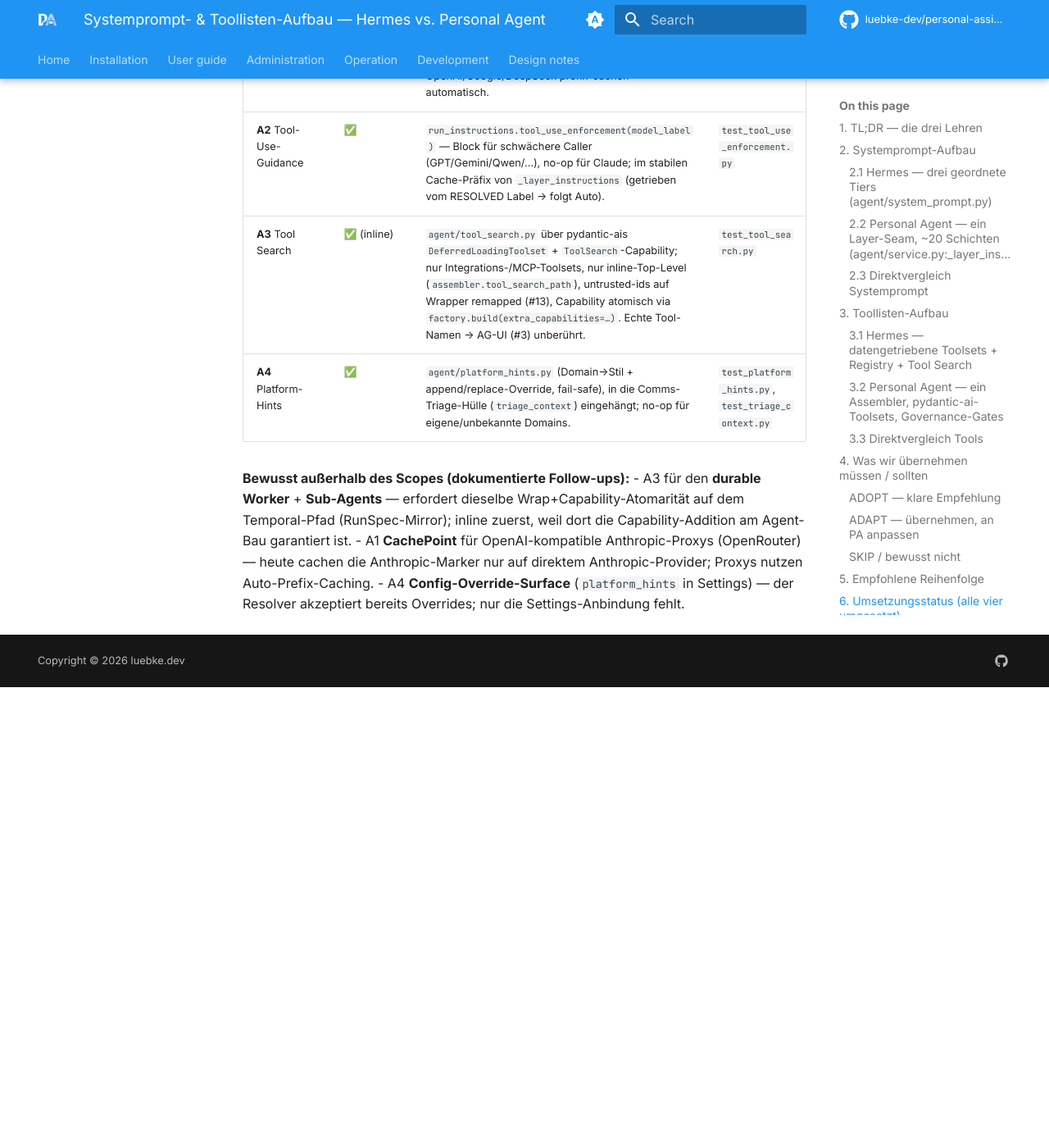
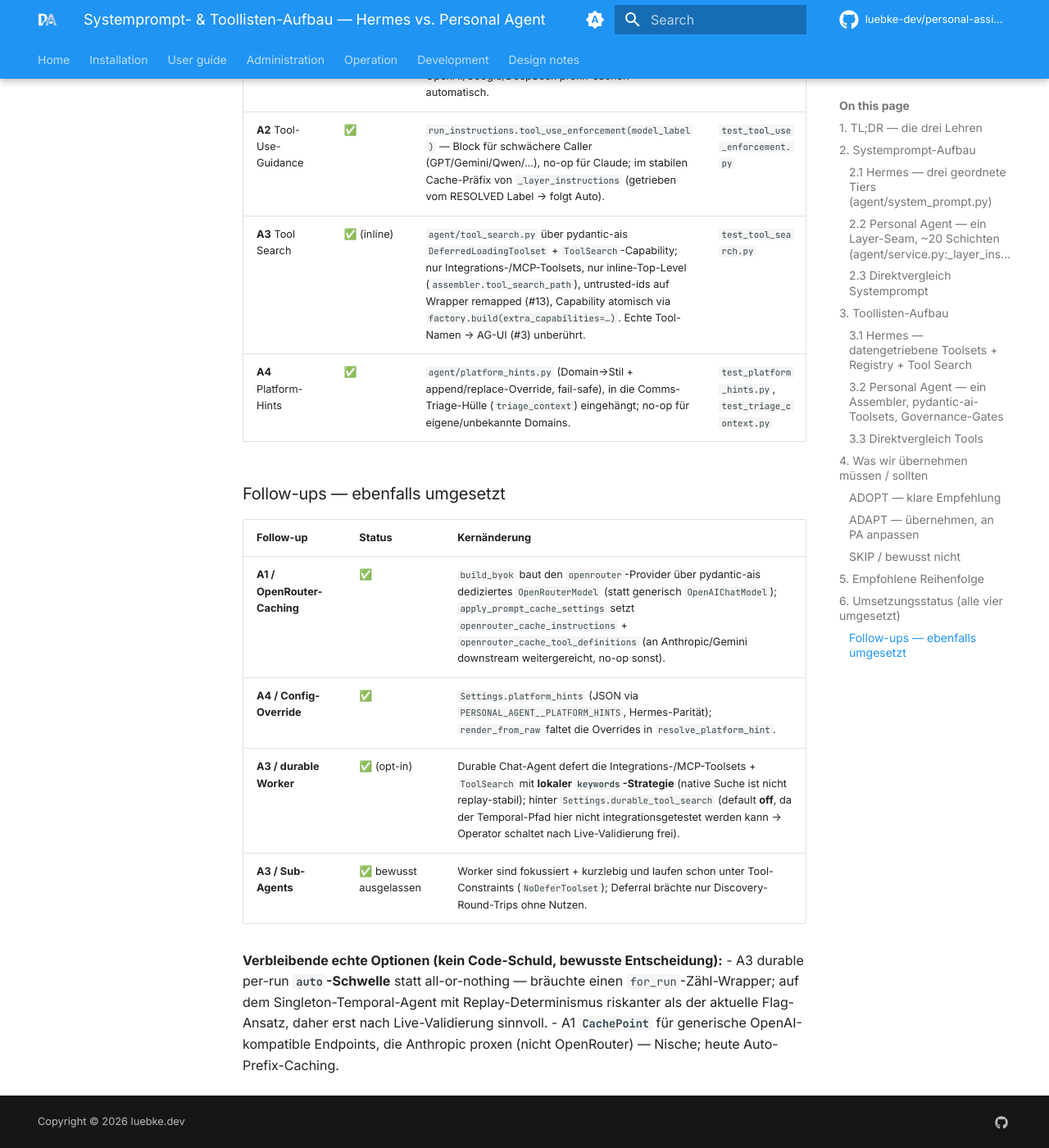
Before and after one commit to personal-agent-org/docs, an MkDocs documentation site: the page built from docs/comparisons/prompt-and-toolset-assembly.md, in a window 1280 px wide and 1400 px high, scrolled down 8231 px. Shown: the whole window at 82% size. Built offline with MkDocs 1.6.1 and Material for MkDocs 9.7.7, drawn with Linux system fonts in a browser that asks for light colours; comment, search, counter and statistics services are not loaded; before the commit the page ends 9069 px from its top, so only the background shows below that.

Commit message:
docs: record Hermes adoption follow-ups (OpenRouter cache, A4 override, durable A3)
Co-Authored-By: Claude Opus 4.8 (1M context) <noreply@anthropic.com>
Claude-Session: https://claude.ai/code/session_01JTnjHyrKkUbEBz3D2zmNRK

```diff
--- a/docs/comparisons/prompt-and-toolset-assembly.md
+++ b/docs/comparisons/prompt-and-toolset-assembly.md
@@ -286,11 +286,18 @@ e2e-/`requires_services`-/`requires_llm`-Tests laufen nur mit lokaler DB/LLM.
 | **A3** Tool Search | ✅ (inline) | `agent/tool_search.py` über pydantic-ais `DeferredLoadingToolset` + `ToolSearch`-Capability; nur Integrations-/MCP-Toolsets, nur inline-Top-Level (`assembler.tool_search_path`), untrusted-ids auf Wrapper remapped (#13), Capability atomisch via `factory.build(extra_capabilities=…)`. Echte Tool-Namen → AG-UI (#3) unberührt. | `test_tool_search.py` |
 | **A4** Platform-Hints | ✅ | `agent/platform_hints.py` (Domain→Stil + append/replace-Override, fail-safe), in die Comms-Triage-Hülle (`triage_context`) eingehängt; no-op für eigene/unbekannte Domains. | `test_platform_hints.py`, `test_triage_context.py` |
 
-**Bewusst außerhalb des Scopes (dokumentierte Follow-ups):**
-- A3 für den **durable Worker** + **Sub-Agents** — erfordert dieselbe Wrap+Capability-Atomarität
-  auf dem Temporal-Pfad (RunSpec-Mirror); inline zuerst, weil dort die Capability-Addition am
-  Agent-Bau garantiert ist.
-- A1 **CachePoint** für OpenAI-kompatible Anthropic-Proxys (OpenRouter) — heute cachen die
-  Anthropic-Marker nur auf direktem Anthropic-Provider; Proxys nutzen Auto-Prefix-Caching.
-- A4 **Config-Override-Surface** (`platform_hints` in Settings) — der Resolver akzeptiert bereits
-  Overrides; nur die Settings-Anbindung fehlt.
+### Follow-ups — ebenfalls umgesetzt
+
+| Follow-up | Status | Kernänderung |
+|-----------|--------|--------------|
+| **A1 / OpenRouter-Caching** | ✅ | `build_byok` baut den `openrouter`-Provider über pydantic-ais dediziertes `OpenRouterModel` (statt generisch `OpenAIChatModel`); `apply_prompt_cache_settings` setzt `openrouter_cache_instructions` + `openrouter_cache_tool_definitions` (an Anthropic/Gemini downstream weitergereicht, no-op sonst). |
+| **A4 / Config-Override** | ✅ | `Settings.platform_hints` (JSON via `PERSONAL_AGENT__PLATFORM_HINTS`, Hermes-Parität); `render_from_raw` faltet die Overrides in `resolve_platform_hint`. |
+| **A3 / durable Worker** | ✅ (opt-in) | Durable Chat-Agent defert die Integrations-/MCP-Toolsets + `ToolSearch` mit **lokaler `keywords`-Strategie** (native Suche ist nicht replay-stabil); hinter `Settings.durable_tool_search` (default **off**, da der Temporal-Pfad hier nicht integrationsgetestet werden kann → Operator schaltet nach Live-Validierung frei). |
+| **A3 / Sub-Agents** | ✅ bewusst ausgelassen | Worker sind fokussiert + kurzlebig und laufen schon unter Tool-Constraints (`NoDeferToolset`); Deferral brächte nur Discovery-Round-Trips ohne Nutzen. |
+
+**Verbleibende echte Optionen (kein Code-Schuld, bewusste Entscheidung):**
+- A3 durable per-run **`auto`-Schwelle** statt all-or-nothing — bräuchte einen
+  `for_run`-Zähl-Wrapper; auf dem Singleton-Temporal-Agent mit Replay-Determinismus
+  riskanter als der aktuelle Flag-Ansatz, daher erst nach Live-Validierung sinnvoll.
+- A1 **`CachePoint`** für generische OpenAI-kompatible Endpoints, die Anthropic proxen
+  (nicht OpenRouter) — Nische; heute Auto-Prefix-Caching.
```
